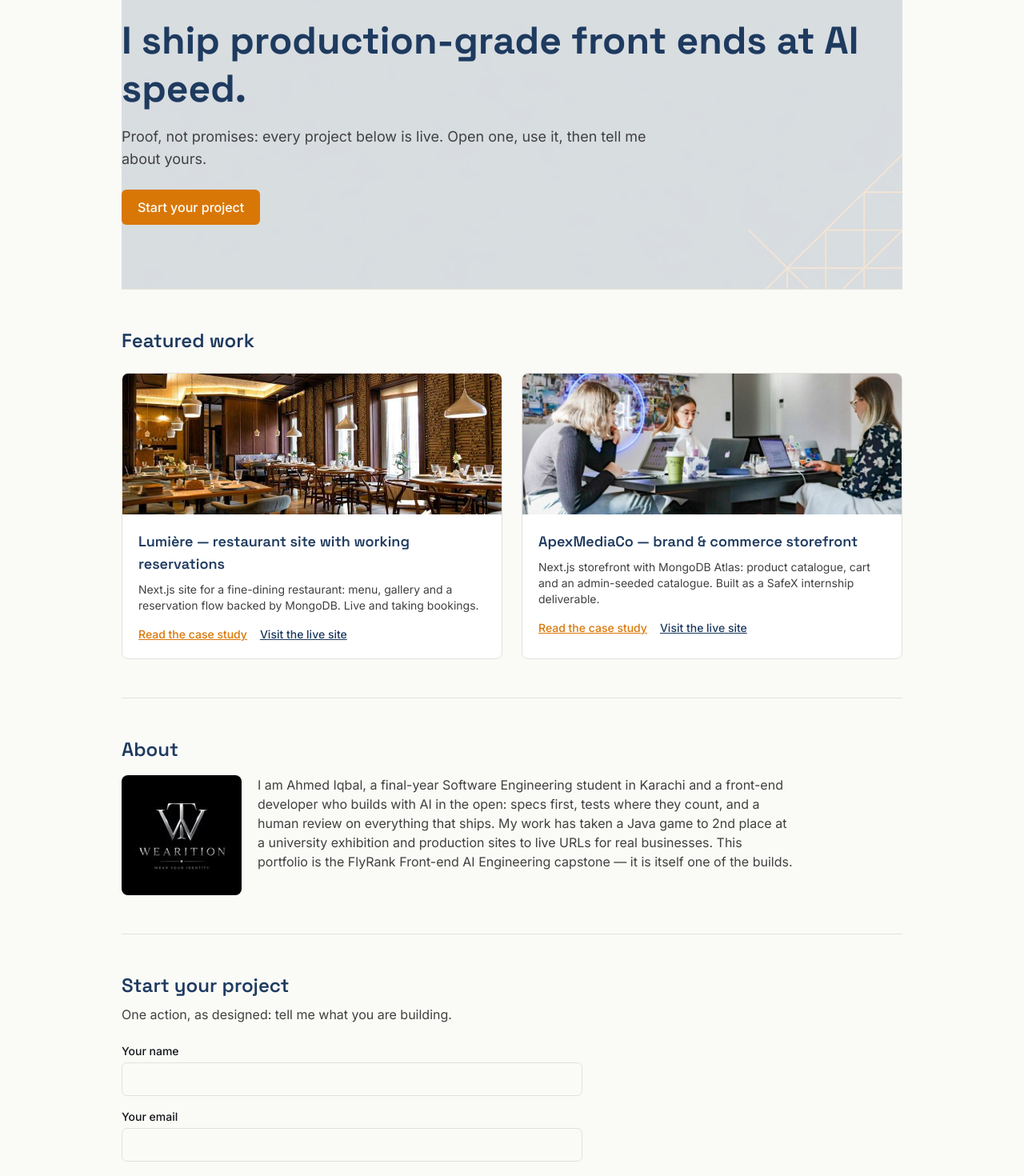
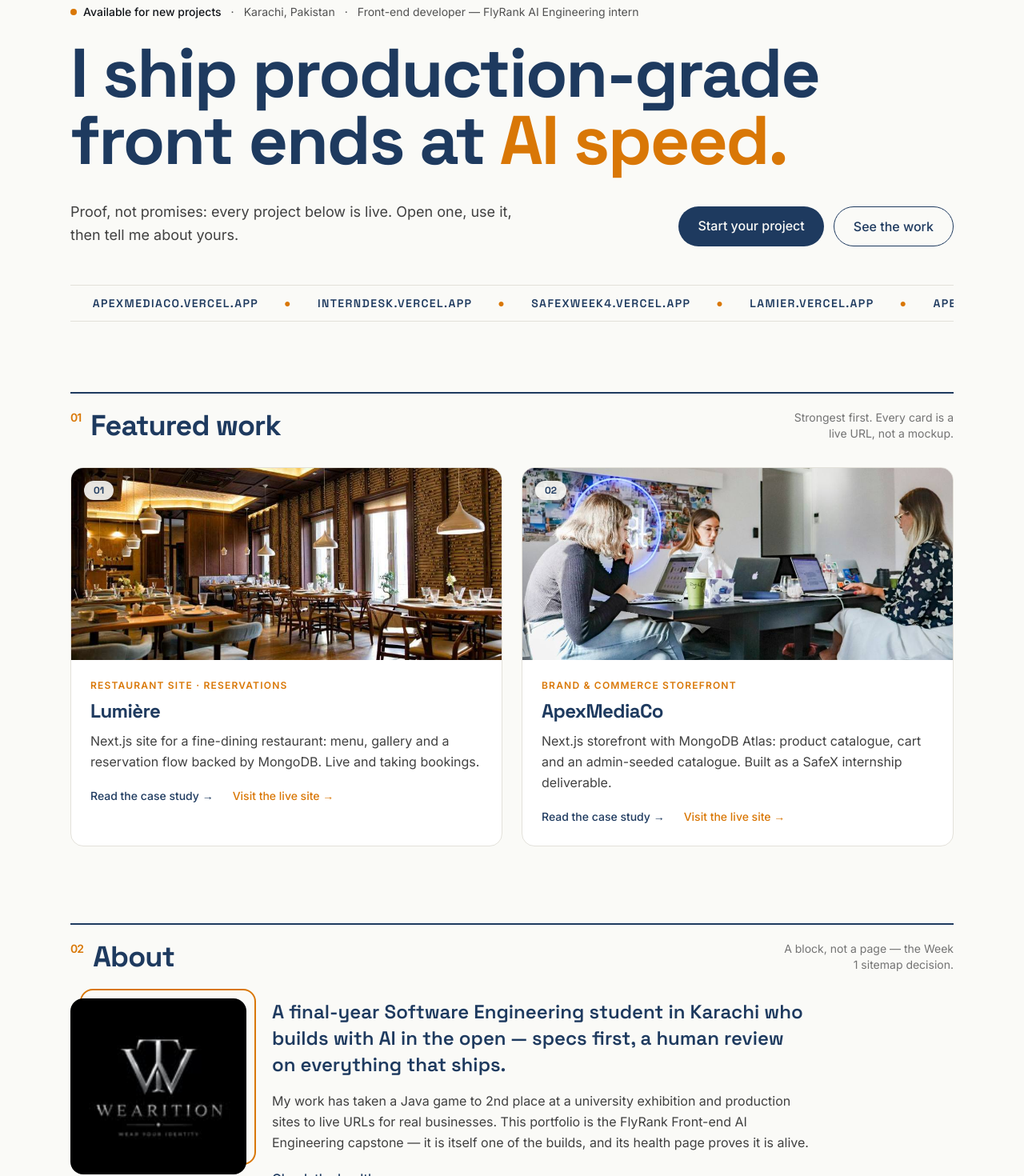
Before and after one commit to axediqbal/flyrank-frontend, a Next.js app: page / in a window 1280 px wide. Shown: the part 120-1590 px from the top of the page at 80% size. Built offline with nearby package versions, Linux system fonts and the light colour scheme; no server answers.

Commit message:
design: modern editorial upgrade — display type, motion system, marquee proof strip (kit unchanged)

```diff
--- a/src/app/page.tsx
+++ b/src/app/page.tsx
@@ -1,11 +1,14 @@
 import Image from 'next/image';
 import Link from 'next/link';
 import ContactForm from '@/components/ContactForm';
+import Reveal from '@/components/Reveal';
 
 const cases = [
   {
     slug: 'lumiere',
-    title: 'Lumière — restaurant site with working reservations',
+    index: '01',
+    title: 'Lumière',
+    kind: 'Restaurant site · reservations',
     summary:
       'Next.js site for a fine-dining restaurant: menu, gallery and a reservation flow backed by MongoDB. Live and taking bookings.',
     image: '/images/lumiere.jpg',
@@ -14,7 +17,9 @@
   },
   {
     slug: 'apexmediaco',
-    title: 'ApexMediaCo — brand & commerce storefront',
+    index: '02',
+    title: 'ApexMediaCo',
+    kind: 'Brand & commerce storefront',
     summary:
       'Next.js storefront with MongoDB Atlas: product catalogue, cart and an admin-seeded catalogue. Built as a SafeX internship deliverable.',
     image: '/images/apexmediaco.jpg',
@@ -23,108 +28,234 @@
   },
 ];
 
+const proof = [
+  { label: 'lamier.vercel.app', href: 'https://lamier.vercel.app' },
+  { label: 'apexmediaco.vercel.app', href: 'https://apexmediaco.vercel.app' },
+  { label: 'interndesk.vercel.app', href: 'https://interndesk.vercel.app' },
+  { label: 'safexweek4.vercel.app', href: 'https://safexweek4.vercel.app' },
+];
+
+function SectionHead({
+  index,
+  title,
+  note,
+}: {
+  index: string;
+  title: string;
+  note: string;
+}) {
+  return (
+    <div className="flex items-end justify-between gap-4 border-t-2 border-ink pt-5">
+      <h2 className="font-display text-3xl font-bold tracking-tight text-ink sm:text-4xl">
+        <span className="mr-3 align-top font-body text-sm font-semibold text-accent">
+          {index}
+        </span>
+        {title}
+      </h2>
+      <p className="hidden max-w-[220px] text-right text-sm text-neutral-500 sm:block">
+        {note}
+      </p>
+    </div>
+  );
+}
+
 export default function HomePage() {
   return (
-    <div className="mx-auto max-w-5xl px-4 sm:px-6">
-      {/* Hero — the claim, one line of live proof, one action (Week 1 spec). */}
-      <section className="relative overflow-hidden py-14 sm:py-20">
-        <Image
-          src="/images/hero-texture.webp"
-          alt=""
-          fill
-          priority
-          className="-z-10 object-cover opacity-15"
-        />
-        <h1 className="font-display text-4xl font-bold leading-tight text-ink sm:text-5xl">
-          I ship production-grade front ends at AI speed.
+    <div className="mx-auto max-w-6xl px-4 sm:px-6">
+      {/* Hero — the claim at display scale, live proof, one action (Week 1 spec). */}
+      <section className="pb-10 pt-12 sm:pt-16">
+        <Reveal>
+          <p className="flex flex-wrap items-center gap-x-3 gap-y-1 text-sm text-neutral-600">
+            <span className="inline-flex items-center gap-2 font-medium text-coal">
+              <span className="h-2 w-2 rounded-full bg-accent" />
+              Available for new projects
+            </span>
+            <span aria-hidden>·</span>
+            <span>Karachi, Pakistan</span>
+            <span aria-hidden>·</span>
+            <span>Front-end developer — FlyRank AI Engineering intern</span>
+          </p>
+        </Reveal>
+
+        <Reveal delay={80}>
+          <h1 className="mt-6 font-display text-[13.5vw] font-bold leading-[0.98] tracking-tight text-ink sm:text-7xl lg:text-[86px]">
+            I ship production-grade front ends at{' '}
+            <span className="text-accent">AI speed.</span>
           </h1>
-        <p className="mt-4 max-w-2xl text-lg text-neutral-700">
-          Proof, not promises: every project below is live. Open one, use it,
-          then tell me about yours.
+        </Reveal>
+
+        <Reveal delay={160}>
+          <div className="mt-8 grid items-end gap-8 sm:grid-cols-[1fr_auto]">
+            <p className="max-w-xl text-lg leading-relaxed text-neutral-700">
+              Proof, not promises: every project below is live. Open one, use
+              it, then tell me about yours.
             </p>
-        <p className="mt-6">
+            <div className="flex flex-wrap gap-3">
               <a
                 href="#contact"
-            className="inline-block rounded-md bg-accent px-5 py-2.5 font-medium text-white"
+                className="rounded-full bg-ink px-6 py-3 font-medium text-paper transition-all hover:-translate-y-0.5 hover:bg-accent"
               >
                 Start your project
               </a>
-        </p>
+              <a
+                href="#work"
+                className="rounded-full border border-ink px-6 py-3 font-medium text-ink transition-colors hover:bg-ink hover:text-paper"
+              >
+                See the work
+              </a>
+            </div>
+          </div>
+        </Reveal>
+
+        {/* Live-proof marquee */}
+        <Reveal delay={240}>
+          <div
+            className="mt-12 overflow-hidden border-y border-line py-3"
+            aria-label="Live projects"
+          >
+            <div className="marquee-track flex w-max items-center gap-8 whitespace-nowrap">
+              {[...proof, ...proof].map((p, i) => (
+                <a
+                  key={i}
+                  href={p.href}
+                  className="flex items-center gap-8 font-display text-sm font-semibold uppercase tracking-widest text-ink"
+                >
+                  {p.label}
+                  <span className="text-accent" aria-hidden>
+                    ●
+                  </span>
+                </a>
+              ))}
+            </div>
+          </div>
+        </Reveal>
       </section>
 
-      {/* Featured work — strongest case leads (Week 3 content map). */}
-      <section id="work" className="border-t border-line py-12">
-        <h2 className="font-display text-2xl font-semibold text-ink">
-          Featured work
-        </h2>
-        <div className="mt-6 grid gap-6 sm:grid-cols-2">
-          {cases.map((c) => (
-            <article
-              key={c.slug}
-              className="overflow-hidden rounded-lg border border-line bg-white"
-            >
+      {/* 01 — Featured work */}
+      <section id="work" className="py-12">
+        <Reveal>
+          <SectionHead
+            index="01"
+            title="Featured work"
+            note="Strongest first. Every card is a live URL, not a mockup."
+          />
+        </Reveal>
+        <div className="mt-8 grid gap-6 md:grid-cols-2">
+          {cases.map((c, i) => (
+            <Reveal key={c.slug} delay={i * 120}>
+              <article className="group h-full overflow-hidden rounded-2xl border border-line bg-white transition-shadow duration-300 hover:shadow-[0_18px_50px_-20px_rgba(18,21,26,0.35)]">
+                <div className="relative overflow-hidden">
                   <Image
                     src={c.image}
                     alt={c.alt}
-                width={800}
-                height={500}
-                className="h-44 w-full object-cover"
+                    width={900}
+                    height={560}
+                    className="card-media h-52 w-full object-cover sm:h-60"
                   />
-              <div className="p-5">
-                <h3 className="font-display text-lg font-semibold text-ink">
+                  <span className="absolute left-4 top-4 rounded-full bg-paper/90 px-3 py-1 font-display text-xs font-bold text-ink">
+                    {c.index}
+                  </span>
+                </div>
+                <div className="p-6">
+                  <p className="text-xs font-semibold uppercase tracking-widest text-accent">
+                    {c.kind}
+                  </p>
+                  <h3 className="mt-2 font-display text-2xl font-bold tracking-tight text-ink">
                     {c.title}
                   </h3>
-                <p className="mt-2 text-sm text-neutral-700">{c.summary}</p>
-                <p className="mt-4 flex gap-4 text-sm">
+                  <p className="mt-2 leading-relaxed text-neutral-700">
+                    {c.summary}
+                  </p>
+                  <p className="mt-5 flex flex-wrap gap-x-6 gap-y-2 text-sm font-medium">
                     <Link
                       href={`/work/${c.slug}`}
-                    className="font-medium text-accent underline"
+                      className="u-sweep text-ink"
                     >
-                    Read the case study
+                      Read the case study →
                     </Link>
-                  <a href={c.live} className="font-medium text-ink underline">
-                    Visit the live site
+                    <a href={c.live} className="u-sweep text-accent">
+                      Visit the live site →
                     </a>
                   </p>
                 </div>
               </article>
+            </Reveal>
           ))}
         </div>
       </section>
 
-      {/* About — a block, not a page (Week 1 sitemap decision). */}
-      <section className="border-t border-line py-12">
-        <h2 className="font-display text-2xl font-semibold text-ink">About</h2>
-        <div className="mt-4 flex flex-col gap-5 sm:flex-row">
+      {/* 02 — About */}
+      <section className="py-12">
+        <Reveal>
+          <SectionHead
+            index="02"
+            title="About"
+            note="A block, not a page — the Week 1 sitemap decision."
+          />
+        </Reveal>
+        <Reveal delay={100}>
+          <div className="mt-8 grid items-start gap-8 sm:grid-cols-[auto_1fr]">
+            <div className="relative w-fit">
+              <div
+                className="absolute -right-3 -top-3 h-full w-full rounded-2xl border-2 border-accent"
+                aria-hidden
+              />
               <Image
                 src="/images/ahmed.jpg"
                 alt="Portrait of Ahmed Iqbal"
-            width={150}
-            height={150}
-            className="h-[150px] w-[150px] rounded-lg object-cover"
+                width={220}
+                height={220}
+                className="relative h-[220px] w-[220px] rounded-2xl object-cover"
               />
-          <p className="max-w-2xl text-neutral-700">
-            I am Ahmed Iqbal, a final-year Software Engineering student in
-            Karachi and a front-end developer who builds with AI in the open:
-            specs first, tests where they count, and a human review on
-            everything that ships. My work has taken a Java game to 2nd place
-            at a university exhibition and production sites to live URLs for
-            real businesses. This portfolio is the FlyRank Front-end AI
-            Engineering capstone — it is itself one of the builds.
+            </div>
+            <div className="max-w-2xl">
+              <p className="font-display text-xl font-semibold leading-snug text-ink sm:text-2xl">
+                A final-year Software Engineering student in Karachi who
+                builds with AI in the open — specs first, a human review on
+                everything that ships.
+              </p>
+              <p className="mt-4 leading-relaxed text-neutral-700">
+                My work has taken a Java game to 2nd place at a university
+                exhibition and production sites to live URLs for real
+                businesses. This portfolio is the FlyRank Front-end AI
+                Engineering capstone — it is itself one of the builds, and
+                its health page proves it is alive.
+              </p>
+              <p className="mt-5">
+                <Link href="/health" className="u-sweep font-medium text-ink">
+                  Check the health page →
+                </Link>
               </p>
             </div>
+          </div>
+        </Reveal>
       </section>
 
-      {/* Contact — a component, not a page (Week 1 sitemap decision). */}
-      <section id="contact" className="border-t border-line py-12">
-        <h2 className="font-display text-2xl font-semibold text-ink">
-          Start your project
-        </h2>
-        <p className="mt-2 max-w-2xl text-neutral-700">
-          One action, as designed: tell me what you are building.
+      {/* 03 — Contact */}
+      <section id="contact" className="py-12 pb-16">
+        <Reveal>
+          <SectionHead
+            index="03"
+            title="Contact"
+            note="One action, as designed: tell me what you are building."
+          />
+        </Reveal>
+        <div className="mt-8 grid gap-10 lg:grid-cols-2">
+          <Reveal delay={60}>
+            <p className="font-display text-4xl font-bold leading-[1.05] tracking-tight text-ink sm:text-5xl">
+              Tell me what you are{' '}
+              <span className="text-accent">building.</span>
             </p>
-        <div className="mt-6 max-w-xl">
+            <p className="mt-4 max-w-md leading-relaxed text-neutral-700">
+              A storefront, a dashboard, a landing page that has to convert —
+              if it needs a front end, it starts here.
+            </p>
+          </Reveal>
+          <Reveal delay={140}>
+            <div className="rounded-2xl border border-line bg-white p-6">
               <ContactForm />
+            </div>
+          </Reveal>
         </div>
       </section>
     </div>
```
Lines whose indentation alone changed are shown as unchanged.
